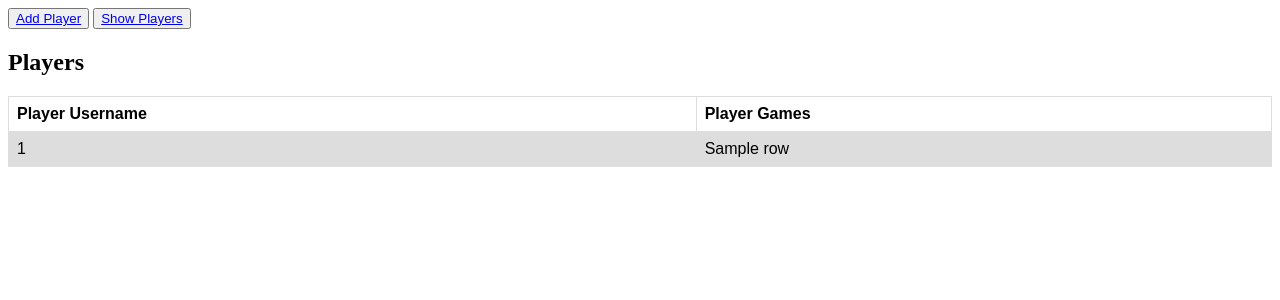
After one commit to yurahriaziev/pythonAPI, a Flask app: template Achievements/templates/player_data.html in a window 1280 px wide. The commit adds this page. Shown: the top 300 px of the page. Run offline with Flask 3, Linux system fonts and the light colour scheme; the template is opened without the code that fills it: most values are stand-ins (such as "Sample title", 1, 10 or a date in 2020).

Commit message:
Created layout.html from which other templates inheret from, created template for the player-data route

```diff
--- a/Achievements/templates/add_player.html
+++ b/Achievements/templates/add_player.html
@@ -4,6 +4,8 @@
         <title>Add Player</title>
     </head>
     <body>
+        {% extends "layout.html" %}
+        {% block content %}
         <div>
             <h1>Add A Player Here</h1>
             <p>Note. In order to add acheivements to this player you must set up a password</p>
@@ -16,5 +18,6 @@
                 <input type="submit" value="Add Player">
             </form>
         </div>
+        {% endblock %}
     </body>
 </html>
--- /dev/null
+++ b/Achievements/templates/layout.html
@@ -0,0 +1,14 @@
+<!DOCTYPE html>
+<html>
+    <head>
+        <title>Welcome</title>
+    </head>
+    <body>
+        <div>
+            <button><a href="{{url_for('add_player')}}">Add Player</a></button>
+            <button><a href="{{url_for('view_player_data')}}">Show Players</a></button>
+            {% block content %}
+            {% endblock %}
+        </div>
+    </body>
+</html>
--- /dev/null
+++ b/Achievements/templates/player_data.html
@@ -0,0 +1,39 @@
+<!DOCTYPE html>
+<html>
+    <style>
+        table {
+          font-family: arial, sans-serif;
+          border-collapse: collapse;
+          width: 100%;
+        }
+
+        td, th {
+          border: 1px solid #dddddd;
+          text-align: left;
+          padding: 8px;
+        }
+
+        tr:nth-child(even) {
+          background-color: #dddddd;
+        }
+        </style>
+        </head>
+    <body>
+        {% extends "layout.html" %}
+        {% block content %}
+        <h2>Players</h2>
+        <table>
+            <tr>
+                <th>Player Username</th>
+                <th>Player Games</th>
+            </tr>
+            {% for row in data %}
+            <tr>
+                <td>{{ row[0] }}</td>
+                <td>{{ row[1] }}</td>
+            </tr>
+            {% endfor %}
+        </table>
+        {% endblock %}
+    </body>
+</html>
```
Also changed, not shown: Achievements/templates/home.html (+5 -9 lines).
